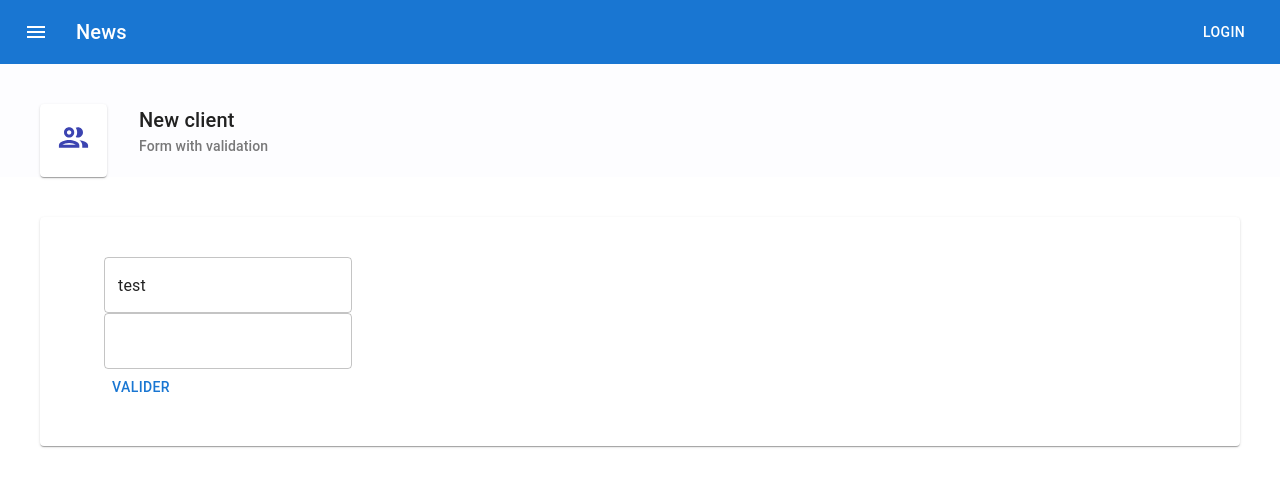
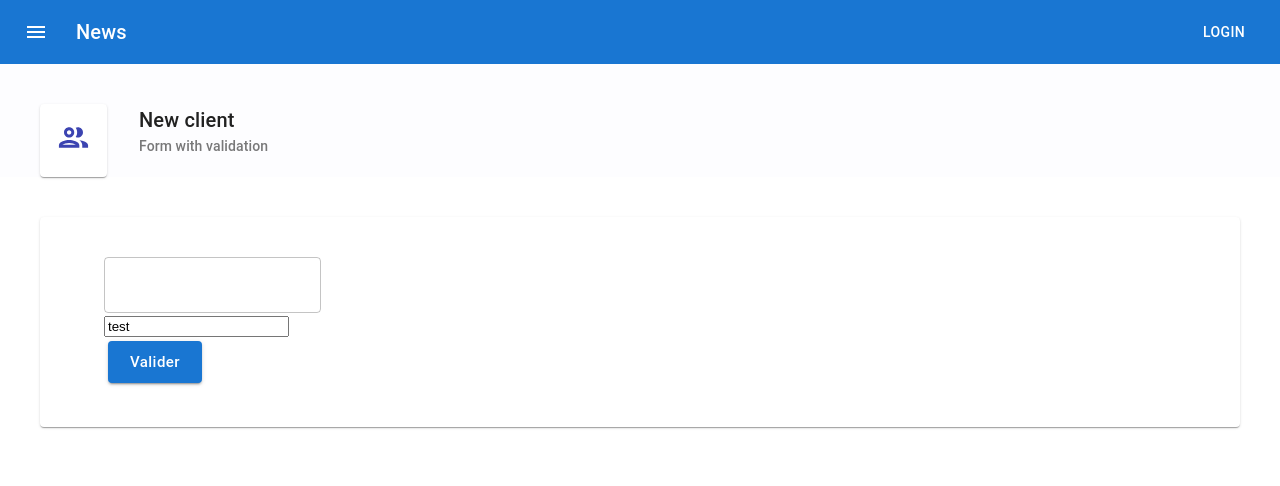
Before and after one commit to ganciaux/neuropsy-bkp, a React (Create React App) app: page / in a window 1280 px wide. Shown: the top 486 px of the page. Built offline with nearby package versions, Linux system fonts and the light colour scheme.

Commit message:
Add form control

```diff
--- a/package.json
+++ b/package.json
@@ -6,11 +6,13 @@
     "@emotion/react": "^11.5.0",
     "@emotion/styled": "^11.3.0",
     "@mui/icons-material": "^5.1.0",
+    "@mui/lab": "^5.0.0-alpha.54",
     "@mui/material": "^5.0.6",
     "@mui/styles": "^5.1.0",
     "@testing-library/jest-dom": "^5.11.4",
     "@testing-library/react": "^11.1.0",
     "@testing-library/user-event": "^12.1.10",
+    "date-fns": "^2.25.0",
     "react": "^17.0.2",
     "react-dom": "^17.0.2",
     "react-hook-form": "^7.19.5",
--- /dev/null
+++ b/src/App/components/controls/Button.js
@@ -0,0 +1,31 @@
+import React from 'react'
+import { Button as MuiButton } from '@mui/material'
+import { makeStyles } from '@mui/styles'
+
+const useStyles = makeStyles((theme) => ({
+  root: {
+    margin: theme.spacing(0.5),
+    textTransform: 'none',
+  },
+  label: {
+    textTransform: 'none',
+  },
+}))
+
+export default function Button(props) {
+  const { text, size, color, variant, onClick, ...other } = props
+  const classes = useStyles()
+
+  return (
+    <MuiButton
+      variant={variant || 'contained'}
+      size={size || 'large'}
+      color={color || 'primary'}
+      onClick={onClick}
+      {...other}
+      classes={{ root: classes.root, label: classes.label }}
+    >
+      {text}
+    </MuiButton>
+  )
+}
--- /dev/null
+++ b/src/App/components/controls/Controls.js
@@ -0,0 +1,15 @@
+import Button from './Button'
+import DatePicker from './DatePicker'
+import {Input, InputRef, InputRef2} from './Input'
+import Select from './Select'
+
+
+
+export const Controls = {
+  Button,
+  DatePicker,
+  Input,
+  InputRef,
+  InputRef2,
+  Select
+}
--- /dev/null
+++ b/src/App/components/controls/DatePicker.js
@@ -0,0 +1,32 @@
+import React from 'react'
+import TextField from '@mui/material/TextField'
+import { DatePicker as MuiDatePicker } from '@mui/lab'
+import frLocale from 'date-fns/locale/fr'
+import AdapterDateFns from '@mui/lab/AdapterDateFns'
+import LocalizationProvider from '@mui/lab/LocalizationProvider'
+
+export default function DatePicker(props) {
+  const { name, label, value, onChange } = props
+
+  const convertToDefEventPara = (name, value) => ({
+    target: {
+      name,
+      value,
+    },
+  })
+
+  return (
+    <LocalizationProvider dateAdapter={AdapterDateFns} locale={frLocale}>
+      <MuiDatePicker
+        disableToolbar
+        variant="inline"
+        inputVariant="outlined"
+        label={label}
+        name={name}
+        value={value}
+        onChange={(date) => onChange(convertToDefEventPara(name, date))}
+        renderInput={(params) => <TextField {...params} />}
+      />
+    </LocalizationProvider>
+  )
+}
--- /dev/null
+++ b/src/App/components/controls/Input.js
@@ -0,0 +1,39 @@
+import { TextField } from '@mui/material'
+import React from 'react'
+
+export const Input = (props) => {
+  const { name, label, value, error = null, onChange, ...other } = props
+  return (
+    <TextField
+      variant="outlined"
+      label={label}
+      name={name}
+      value={value}
+      onChange={onChange}
+      {...other}
+      {...(error && { error: true, helperText: error })}
+    />
+  )
+}
+
+export const InputRef = React.forwardRef(({ onChange, onBlur, name, label }, ref) => (
+  <>
+    <label>{label}</label>
+    <select name={name} ref={ref} onChange={onChange} onBlur={onBlur}>
+      <option value="20">20</option>
+      <option value="30">30</option>
+    </select>
+  </>
+));
+
+export const InputRef2 = React.forwardRef(({ name, label, value, error = null, onChange, ...other }, ref) => (
+  <TextField
+      variant="outlined"
+      label={label}
+      name={name}
+      value={value}
+      onChange={onChange}
+      {...other}
+      {...(error && { error: true, helperText: error })}
+    />
+));
--- /dev/null
+++ b/src/App/components/controls/Select.js
@@ -0,0 +1,32 @@
+import {
+    FormControl,
+    FormHelperText,
+    InputLabel,
+    MenuItem,
+    Select as MuiSelect,
+  } from '@mui/material'
+  import React from 'react'
+
+  export default function Select(props) {
+      const { name, label, value,error=null, onChange, options } = props;
+
+      return (
+          <FormControl variant="outlined"
+          {...(error && {error:true})}>
+              <InputLabel>{label}</InputLabel>
+              <MuiSelect
+                  label={label}
+                  name={name}
+                  value={value}
+                  onChange={onChange}>
+                  <MenuItem value="">None</MenuItem>
+                  {
+                      options.map(
+                          item => (<MenuItem key={item.id} value={item.id}>{item.title}</MenuItem>)
+                      )
+                  }
+              </MuiSelect>
+              {error && <FormHelperText>{error}</FormHelperText>}
+          </FormControl>
+      )
+  }
--- a/src/App/pages/Clients/ClientForm.js
+++ b/src/App/pages/Clients/ClientForm.js
@@ -1,6 +1,7 @@
 import React from 'react'
 import { useForm } from 'react-hook-form'
-import { Button as MuiButton, Grid, TextField } from '@mui/material'
+import {Grid } from '@mui/material'
+import { Controls } from '../../components/controls/Controls'
 
 export default function ClientForm() {
   const {
@@ -16,16 +17,11 @@ export default function ClientForm() {
         <Grid container>
         <Grid item xs={6}>
         {/* register your input into the hook by invoking the "register" function */}
-        <TextField defaultValue="test" {...register('example')} />
-
-        {/* include validation with required or other standard HTML validation rules */}
-        <TextField {...register('exampleRequired', { required: true })} />
-        {/* errors will return when field validation fails  */}
-        {errors.exampleRequired && <span>This field is required</span>}
-
+        <Controls.InputRef2 {...register("example")} name='example'/>
+        <input defaultValue="test" {...register("test")} />
         </Grid>
         </Grid>
-        <MuiButton type="submit">Valider</MuiButton>
+        <Controls.Button type="submit"  text="Valider"/>
     </form>
   )
 }
```
Also changed, not shown: 1 other file (tests, documents, lock files or other folders).
